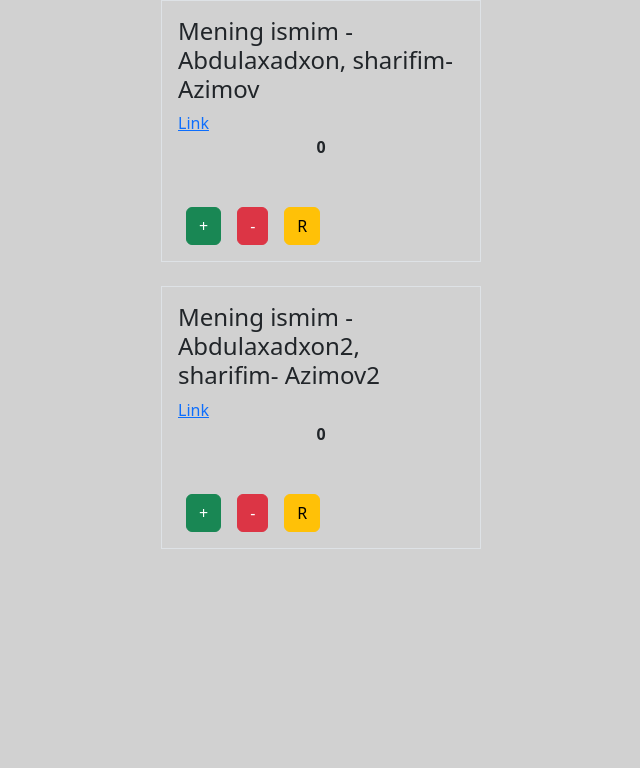
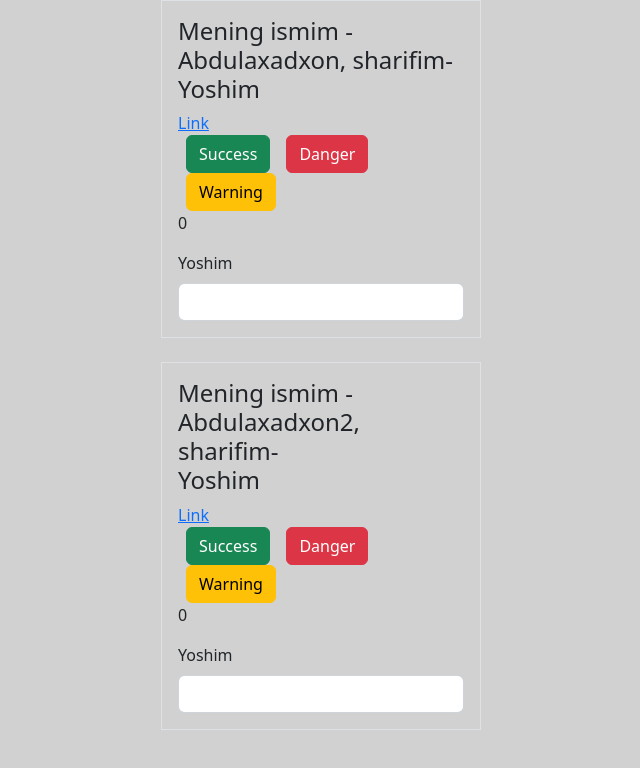
Before and after one commit to Mrkhan14/React-App, a React (Create React App) app: page / in a window 1280 px wide. Shown: the top 768 px of the page, without its empty margins (319-959 px from the left). Built offline with nearby package versions, Linux system fonts and the light colour scheme.

Commit message:
#25. Lifecycle method

```diff
--- a/src/components/app/App.js
+++ b/src/components/app/App.js
@@ -1,121 +1,134 @@
 import './App.css';
 import { Component, useState}  from "react";
 
-// class User extends Component{
-//     constructor(props) {
-//         super(props);
-//         this.state = {
-//             counter: 0,
-//             age: ''
-//         }
-//     }
-//
-//     clickHander = () =>{
-//         // bu bizga yangi qimat qaytaradi
-//         this.setState(prevState =>({
-//             counter: prevState.counter + 1,
-//         }))
-//     }
-//     clickHander2 = () =>{
-//         // bu bizga yangi qimat qaytaradi
-//         this.setState(prevState =>({
-//             counter: prevState.counter - 1,
-//         }))
-//     }
-//
-//     clickHander3 = () =>{
-//         // bu bizga yangi qimat qaytaradi
-//         this.setState({
-//             counter: 0
-//         })
-//     }
-//     changeHander =(e, name) =>{
-//         console.log(name)
-//         this.setState({
-//             counter: e.target.value
-//         })
-//     }
-//     render() {
-//         const {firstName, lastNam, link,} = this.props
-//         console.log(this.props)
-//
-//         const {age, counter} = this.state
-//
-//         return (
-//             <div className="border w-25 p-3 m-auto mb-4">
-//                 <h4>
-//                     Mening ismim - {firstName}, sharifim- {lastNam}
-//                     <br/>
-//                     Yoshim {age}
-//                 </h4>
-//                 <a href={link}>Link</a>
-//                 <div>
-//                     <button
-//                         onClick={this.clickHander}
-//                         type="button"
-//                         className="btn btn-success mx-2"
-//                     >
-//                         Success
-//                     </button>
-//                     <button
-//                         type="button"
-//                         className="btn btn-danger mx-2"
-//                         nClick={this.clickHander2}
-//                     >
-//                         Danger
-//                     </button>
-//                     <button
-//                         type="button"
-//                         className="btn btn-warning mx-2"
-//                         onClick={this.clickHander3}
-//                     >
-//                         Warning
-//                     </button>
-//                     <p>{counter}</p>
-//                     <div>
-//                         <label htmlFor="basic-url" className="form-label">Yoshim</label>
-//                         <input className="form-control" type="number" onChange={(e) => this.changeHander(e, 'Khan')}/>
-//                     </div>
-//                 </div>
-//             </div>
-//         )
-//     }
-// }
+class User extends Component{
+    constructor(props) {
+        super(props);
+        this.state = {
+            counter: 0,
+            age: ''
+        }
+    }
 
-const User = ({ firstName, lastName, link }) =>{
-	const [counter, setCounter] = useState(0)
-	const onIncrement = () =>{
-		setCounter(counter + 1)
+    clickHander = () =>{
+        // bu bizga yangi qimat qaytaradi
+        this.setState(prevState =>({
+            counter: prevState.counter + 1,
+        }))
     }
-	const onDicrement = () =>{
-		setCounter(counter - 1)
+    clickHander2 = () =>{
+        // bu bizga yangi qimat qaytaradi
+        this.setState(prevState =>({
+            counter: prevState.counter - 1,
+        }))
     }
-	const onRes = () =>{
-		setCounter(0)
+
+    clickHander3 = () =>{
+        // bu bizga yangi qimat qaytaradi
+        this.setState({
+            counter: 0
+        })
     }
+    changeHander =(e, name) =>{
+        console.log(name)
+        this.setState({
+            counter: e.target.value
+        })
+    }
+	componentDidMount() {
+		console.log("Mount")
+	}
+
+	componentDidUpdate() {
+		console.log("Update")
+	}
+
+    componentWillUnmount() {
+        console.log("Unmount")
+    }
+
+    render() {
+        const {firstName, lastNam, link,} = this.props
+        // console.log(this.props)
+
+        const {age, counter} = this.state
 
         return (
             <div className="border w-25 p-3 m-auto mb-4">
                 <h4>
-				Mening ismim - {firstName}, sharifim- {lastName}
+                    Mening ismim - {firstName}, sharifim- {lastNam}
+                    <br/>
+                    Yoshim {age}
                 </h4>
                 <a href={link}>Link</a>
-			<div className="text-center"><b>{counter}</b></div>
-
-			<div className="mt-5">
-				<button onClick={onIncrement} className="btn btn-success mx-2">
-					+
+                <div>
+                    <button
+                        onClick={this.clickHander}
+                        type="button"
+                        className="btn btn-success mx-2"
+                    >
+                        Success
                     </button>
-				<button className="btn btn-danger mx-2"  onClick={onDicrement}>
-					-
+                    <button
+                        type="button"
+                        className="btn btn-danger mx-2"
+						onClick={this.clickHander2}
+                    >
+                        Danger
                     </button>
-				<button className="btn btn-warning mx-2" onClick={onRes}>
-					R
+                    <button
+                        type="button"
+                        className="btn btn-warning mx-2"
+                        onClick={this.clickHander3}
+                    >
+                        Warning
                     </button>
+                    <p>{counter}</p>
+                    <div>
+                        <label htmlFor="basic-url" className="form-label">Yoshim</label>
+                        <input className="form-control" type="number" onChange={(e) => this.changeHander(e, 'Khan')}/>
+                    </div>
                 </div>
             </div>
         )
     }
+}
+
+// const User = ({ firstName, lastName, link }) =>{
+// 	const [counter, setCounter] = useState(0)
+// 	const onIncrement = () =>{
+// 		setCounter(counter + 1)
+// 	}
+// 	const onDicrement = () =>{
+// 		setCounter(counter - 1)
+// 	}
+// 	const onRes = () =>{
+// 		setCounter(0)
+// 	}
+//
+// 	return (
+// 		<div className="border w-25 p-3 m-auto mb-4">
+// 			<h4>
+// 				Mening ismim - {firstName}, sharifim- {lastName}
+// 			</h4>
+// 			<a href={link}>Link</a>
+// 			<div className="text-center"><b>{counter}</b></div>
+//
+// 			<div className="mt-5">
+// 				<button onClick={onIncrement} className="btn btn-success mx-2">
+// 					+
+// 				</button>
+// 				<button className="btn btn-danger mx-2"  onClick={onDicrement}>
+// 					-
+// 				</button>
+// 				<button className="btn btn-warning mx-2" onClick={onRes}>
+// 					R
+// 				</button>
+// 			</div>
+// 		</div>
+// 	)
+// }
+
 const App = () => {
 	return (
 		<div className="App">
```
Lines whose indentation alone changed are shown as unchanged.
